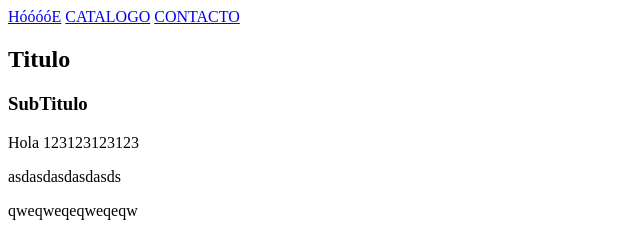
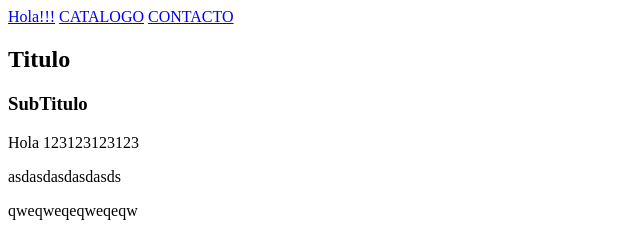
Before and after one commit to Cb4ss/CH-clase-01, a plain HTML site: page index.html in a window 1280 px wide. Shown: the top 233 px of the page, 0-640 px from the left. Drawn offline with Linux system fonts and the light colour scheme.

```diff
--- a/index.html
+++ b/index.html
@@ -8,7 +8,7 @@
 	<body>
 			<header>
 				<nav>
-				<a href="https://www.facebook.com">HóóóóE</a>
+				<a href="https://www.facebook.com">Hola!!!</a>
 				<a href="https://www.coderhouse.com">CATALOGO</a>
 				<a href="https://www.twitter.com">CONTACTO</a>
 				</nav>
```
Also changed, not shown: 1 other file.
